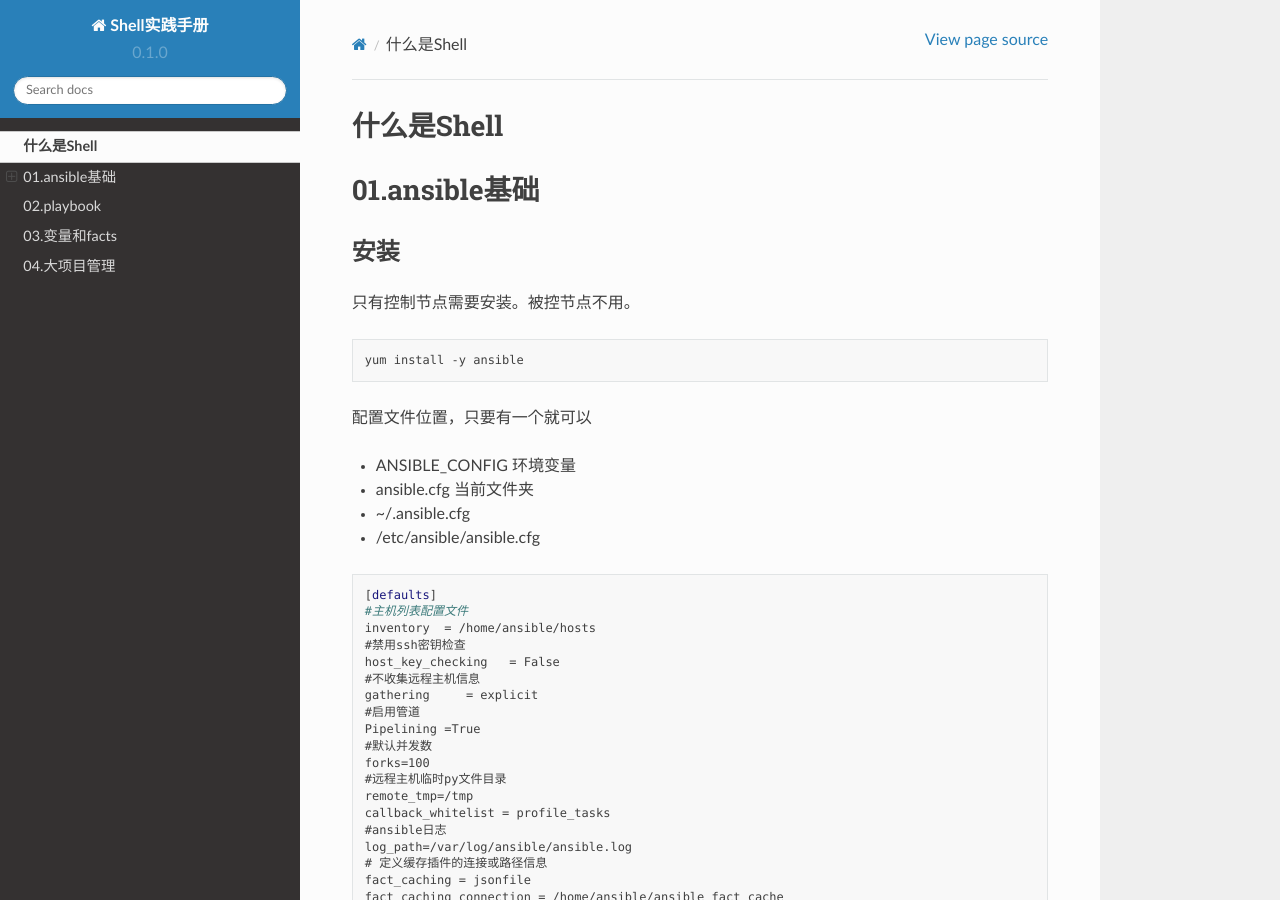
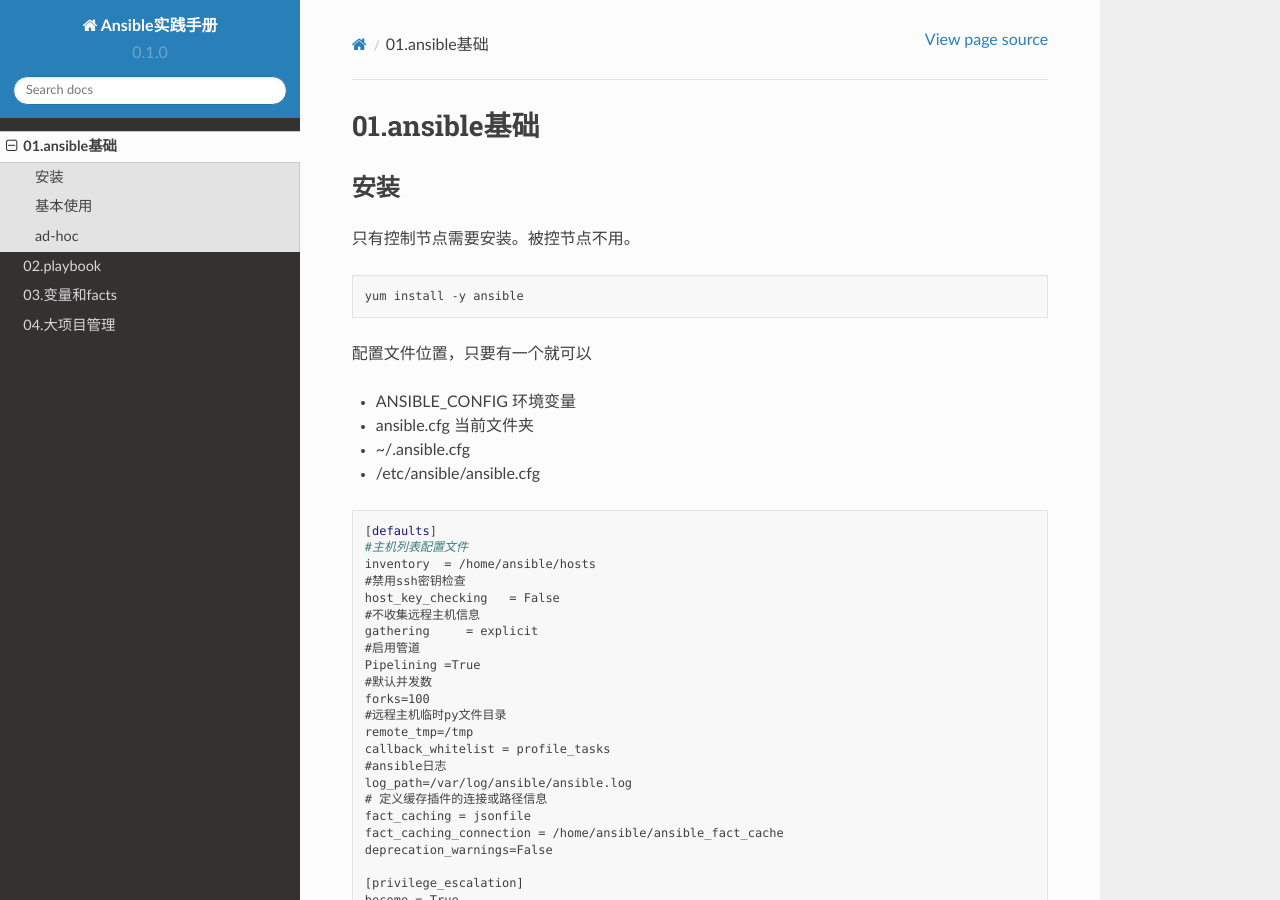
Before and after one commit to minibear2333/ansible-tutorial, a Sphinx documentation site: the page built from docs/source/01.base.md, in a window 1280 px wide and 900 px high. Built offline with Sphinx 7.4.7 and the Read the Docs theme 2.0.0, drawn with Linux system fonts in a browser that asks for light colours.

Commit message:
fix title

```diff
--- a/docs/source/01.base.md
+++ b/docs/source/01.base.md
@@ -1,4 +1,3 @@
-# 什么是Shell
 # 01.ansible基础
 
 ## 安装
--- a/docs/source/conf.py
+++ b/docs/source/conf.py
@@ -2,7 +2,7 @@
 
 # -- Project information
 
-project = u'Shell实践手册'
+project = u'Ansible实践手册'
 copyright = u'2023, https://coding3min.com, 公众号：机智的程序员小熊'
 author = u'minibear2333'
 
```
